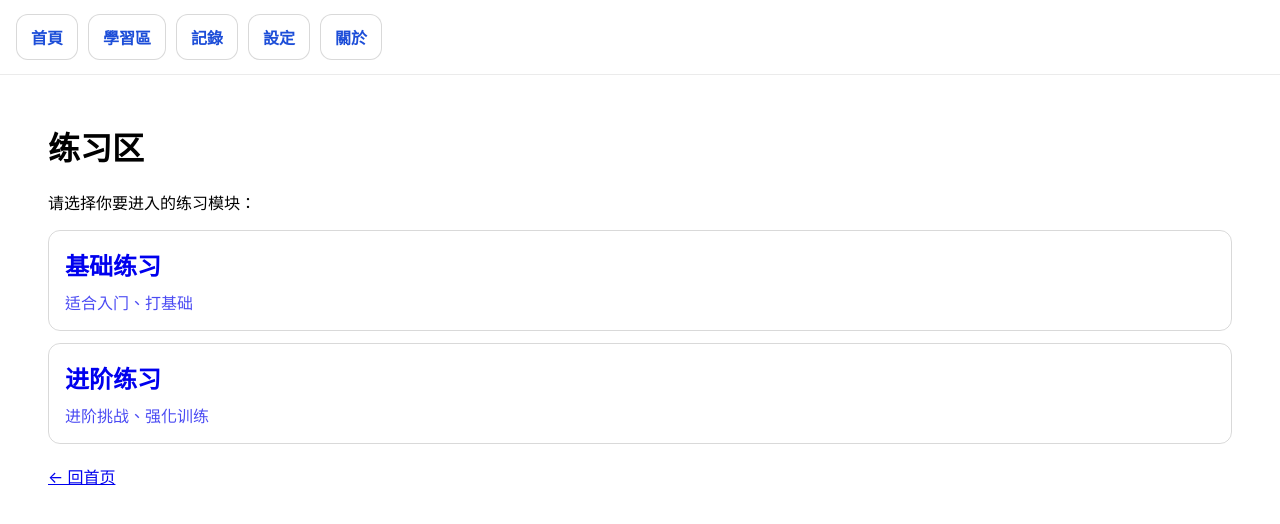
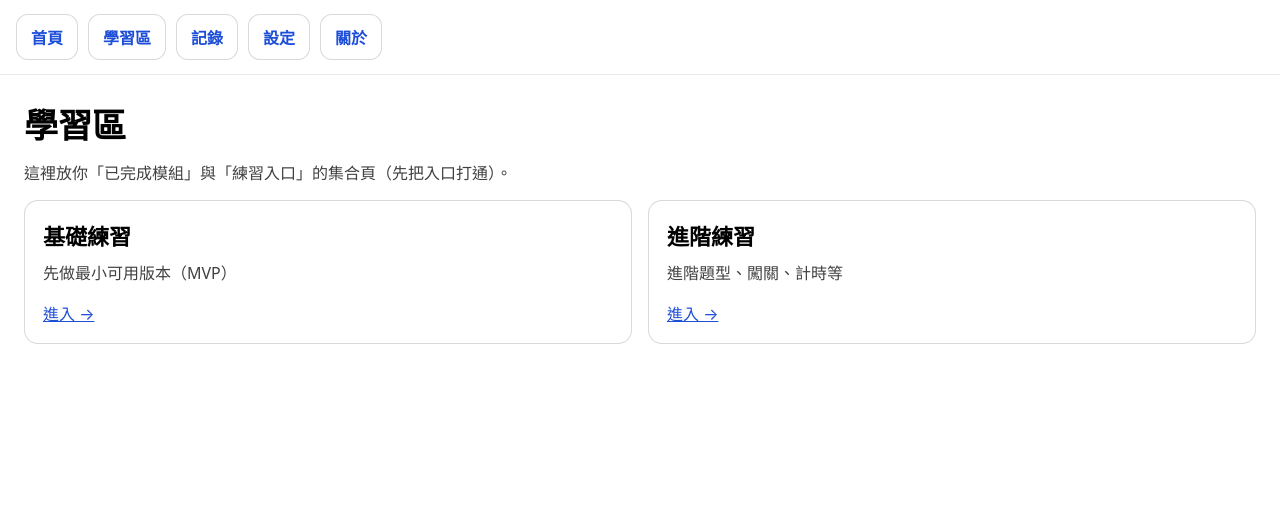
Before and after one commit to boos88978857-svg/ai-intelligent-learning-machine, a Next.js app: page /practice in a window 1280 px wide. Shown: the top 524 px of the page. Built offline with nearby package versions, Linux system fonts and the light colour scheme.

Commit message:
更新 page.tsx

```diff
--- a/app/practice/page.tsx
+++ b/app/practice/page.tsx
@@ -1,45 +1,17 @@
-import Link from "next/link";
-
-const cardStyle: React.CSSProperties = {
-  display: "block",
-  padding: 16,
-  border: "1px solid rgba(0,0,0,0.15)",
-  borderRadius: 12,
-  textDecoration: "none",
-};
-
-const gridStyle: React.CSSProperties = {
-  display: "grid",
-  gridTemplateColumns: "1fr",
-  gap: 12,
-};
+// app/practice/page.tsx
+import { ui, CardLink } from "../ui";
 
 export default function PracticePage() {
   return (
-    <main style={{ padding: 24 }}>
-      <h1 style={{ marginTop: 0 }}>练习区</h1>
-      <p style={{ marginTop: 8, marginBottom: 16 }}>
-        请选择你要进入的练习模块：
+    <main>
+      <h1 style={{ margin: "0 0 12px", fontSize: 34, fontWeight: 900 }}>學習區</h1>
+      <p style={{ margin: "0 0 16px", opacity: 0.75 }}>
+        這裡放你「已完成模組」與「練習入口」的集合頁（先把入口打通）。
       </p>
 
-      <div style={gridStyle}>
-        <Link href="/practice/basic" style={cardStyle}>
-          <h2 style={{ margin: 0 }}>基础练习</h2>
-          <p style={{ margin: "8px 0 0", opacity: 0.7 }}>
-            适合入门、打基础
-          </p>
-        </Link>
-
-        <Link href="/practice/advanced" style={cardStyle}>
-          <h2 style={{ margin: 0 }}>进阶练习</h2>
-          <p style={{ margin: "8px 0 0", opacity: 0.7 }}>
-            进阶挑战、强化训练
-          </p>
-        </Link>
-      </div>
-
-      <div style={{ marginTop: 20 }}>
-        <Link href="/">← 回首页</Link>
+      <div style={ui.grid2}>
+        <CardLink href="/practice/basic" title="基礎練習" desc="先做最小可用版本（MVP）" />
+        <CardLink href="/practice/advanced" title="進階練習" desc="進階題型、闖關、計時等" />
       </div>
     </main>
   );
```
